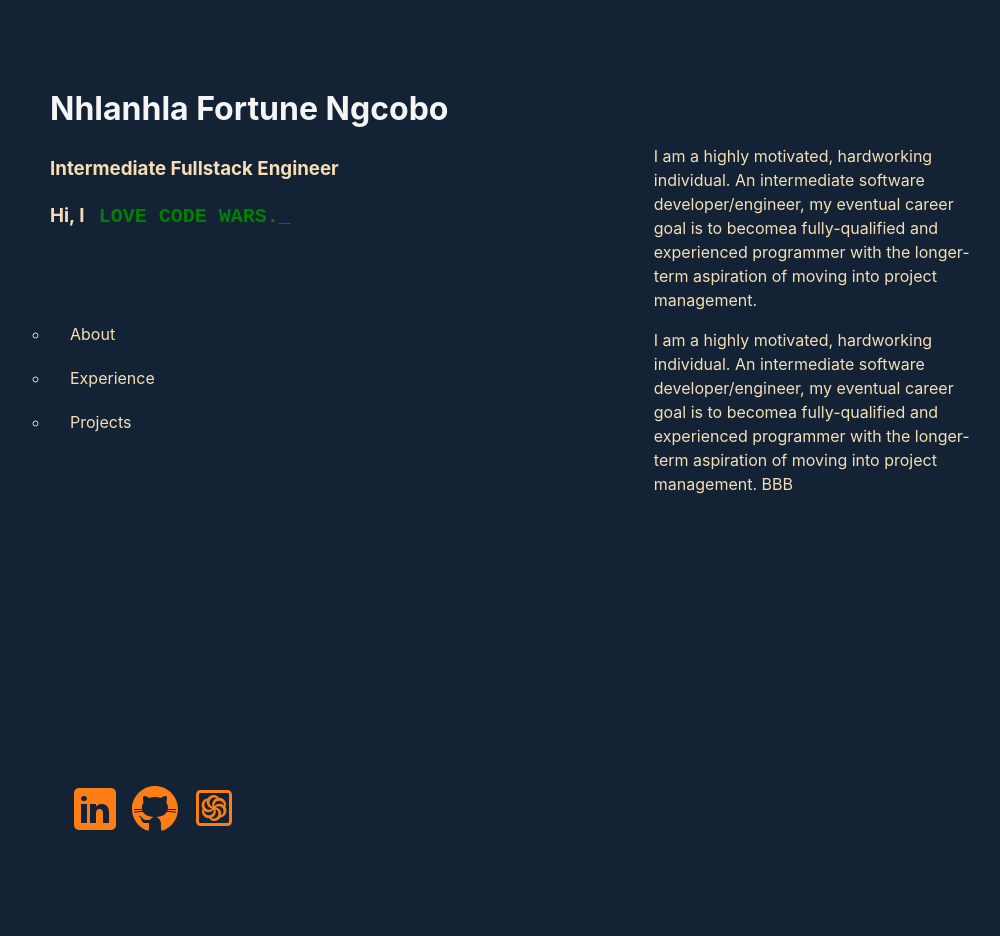
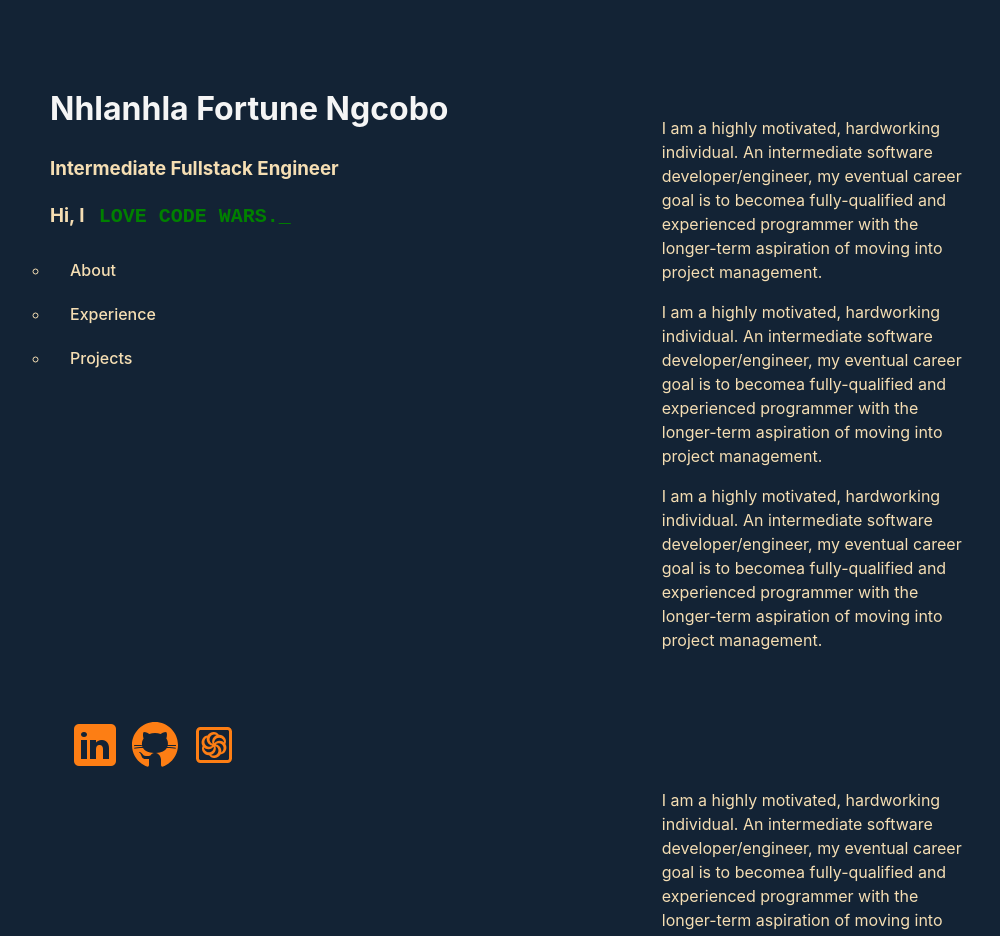
Before and after one commit to nhngcobo/reactportfolio.client, a React (Vite) app: page / in a window 1280 px wide. Shown: the top 936 px of the page, without its empty margins (174-1174 px from the left). Before the commit the page ends 840 px from the top, so only its background shows below. Built offline with nearby package versions, Linux system fonts and the light colour scheme.

Commit message:
component updates

```diff
--- a/package.json
+++ b/package.json
@@ -11,7 +11,9 @@
   },
   "dependencies": {
     "react": "^18.3.1",
-    "react-dom": "^18.3.1"
+    "react-dom": "^18.3.1",
+    "react-router-dom": "^6.28.0",
+    "react-scroll": "^1.9.0"
   },
   "devDependencies": {
     "@eslint/js": "^9.13.0",
--- a/src/App.css
+++ b/src/App.css
@@ -40,7 +40,7 @@ body {
 
 .ComponentAboutUser {
     margin-left: 30%;
-    padding-top: 16vh;
+    padding-top: 10vh;
     width: 50%;
     word-wrap: break-word;
     text-align: left;
@@ -49,6 +49,15 @@ body {
 .ComponentExperience {
     margin-left: 30%;
     width: 50%;
+    margin-top: 10vh;
+    word-wrap: break-word;
+    text-align: left;
+}
+
+.ComponentProjects {
+    margin-left: 30%;
+    width: 50%;
+    margin-top: 10vh;
     word-wrap: break-word;
     text-align: left;
 }
@@ -61,6 +70,26 @@ body {
     margin-top: 20%;
     gap: 5px;
 }
+
+/* Highlight the active link */
+.custom-list .active {
+    background-color: rgba(0, 123, 255, 0.5); /* Bright blue with 50% transparency */
+    color: white; /* Change text color for better contrast */
+    border-radius: 5px; /* Rounded corners for a nicer look */
+    padding: 5px; /* Some padding for the highlight */
+    transition: background-color 0.3s; /* Smooth transition effect */
+}
+
+/* Optionally, highlight the active section */
+.component-section {
+    padding: 20px; /* Add some padding to each section */
+    transition: background-color 0.3s;
+}
+
+.component-section.active-section {
+    background-color: rgba(0, 123, 255, 0.1); /* Light blue background */
+}
+
 
 .ComponentAfooter{
     margin-top: 85%;
--- a/src/App.jsx
+++ b/src/App.jsx
@@ -1,16 +1,18 @@
-import { useEffect, useState } from 'react';
+import { useEffect } from 'react';
+import { Link as ScrollLink } from 'react-scroll'; // Import Link from react-scroll
 import './App.css';
-import  IndexPageComponentA from'./IndexPageComponentA';
+import IndexPageComponentA from './IndexPageComponentA';
 import ComponentAfooter from './componentAfooter';
 import ComponentAboutUser from './componentAboutUser';
 import ComponentExperience from './componentExperience';
+import ComponentProjects from './componentProjects';
+import data from '../src/data/en.json';
+
 
 function App() {
-    const [forecasts, setForecasts] = useState();
-
     useEffect(() => {
         const handleMouseMove = (e) => {
-            const gradient = `radial-gradient(circle ${500}px  at ${e.clientX}px ${e.clientY}px, #304c64, #132335)`;
+            const gradient = `radial-gradient(circle ${500}px at ${e.clientX}px ${e.clientY}px, #304c64, #132335)`;
             document.body.style.background = gradient;
         };
 
@@ -27,29 +29,59 @@ function App() {
         };
     }, []);
 
-
     return (
-        <div className='divideComponents'>
-            <div className='componentA'>
-                <IndexPageComponentA/>
-                <ComponentAfooter/>
+        <div className="divideComponents">
+            <div className="componentA">
+                <IndexPageComponentA />
+                <nav>
+                    <ul className="custom-list">
+                        <li>
+                            <ScrollLink
+                                to="about"
+                                smooth={true}
+                                duration={500}
+                                activeClass="active"
+                            >
+                                About
+                            </ScrollLink>
+                        </li>
+                        <li>
+                            <ScrollLink
+                                to="experience"
+                                smooth={true}
+                                duration={500}
+                                activeClass="active"
+                            >
+                                Experience
+                            </ScrollLink>
+                        </li>
+                        <li>
+                            <ScrollLink
+                                to="projects"
+                                smooth={true}
+                                duration={500}
+                                activeClass="active"
+                            >
+                                Projects
+                            </ScrollLink>
+                        </li>
+                    </ul>
+                </nav>
+                <ComponentAfooter />
             </div>
-            <div className='componentB'>
-                <ComponentAboutUser/>
-                <ComponentExperience/>
+            <div className="componentB">
+                <div id="about" className="component-section">
+                    <ComponentAboutUser />
+                </div>
+                <div id="experience" className="component-section">
+                    <ComponentExperience />
+                </div>
+                <div id="projects" className="component-section">
+                    <ComponentProjects/>
+                </div>
             </div>
         </div>
     );
-
-
-
-    async function populateWeatherData() {
-        const response = await fetch('weatherforecast');
-        const data = await response.json();
-        setForecasts(data);
-    }
-
-
 }
 
 export default App;
--- a/src/IndexPageComponentA.jsx
+++ b/src/IndexPageComponentA.jsx
@@ -1,6 +1,5 @@
 import React from "react";
 import data from '../src/data/en.json';
-import ComponentABody from '../src/componentABody';
 
 class IndexPageComponentA extends React.Component {
   constructor(props) {
@@ -57,7 +56,6 @@ class IndexPageComponentA extends React.Component {
           <h3 className="inline-text">{this.text.overallJobDesc}</h3>
           <h3 className="typing-text">{this.state.overallJobDesc}</h3>
         </div>
-        <ComponentABody/>
       </>
     );
   }
--- a/src/componentABody.jsx
+++ /dev/null
@@ -1,17 +0,0 @@
-import React from "react";
-
-class ComponentABody extends React.Component {
-    render() {
-        return (
-            <div className="ComponentABody">
-                <ul class="custom-list">
-                    <li>About</li>
-                    <li>Experience</li>
-                    <li>Projects</li>
-                </ul>
-            </div>
-        )
-    }
-}
-
-export default ComponentABody;
--- a/src/componentAboutUser.jsx
+++ b/src/componentAboutUser.jsx
@@ -13,6 +13,8 @@ class ComponentAboutUser extends React.Component {
         return (
             <div className="ComponentAboutUser">
                 <p>{this.text.jobDesc}</p>
+                <p>{this.text.jobDesc}</p>
+                <p>{this.text.jobDesc}</p>
             </div>
         )
     }
--- a/src/componentAfooter.jsx
+++ b/src/componentAfooter.jsx
@@ -4,14 +4,34 @@ import githubLogo from '../src/assets/icons8-github.svg';
 import codewarsLogo from '../src/assets/icons8-codewars.svg';
 
 class ComponentAfooter extends React.Component {
+    // Function to open an external window
+    openWindowToExternalDomain = (url) => {
+        url && window.open(url, url)
+    }
+
     render() {
         return (
             <div className="ComponentAfooter">
-                <a href="https://www.linkedin.com/in/nhlanhla-fortune-ngcobo-71072a166" target="_blank"><img src={linkedInlogo} alt="Logo" /></a>
-                <a href="https://github.com/nhngcobo" target="_blank"><img src={githubLogo} alt="Logo" /></a>
-                <a href="https://www.codewars.com/users/nfortunengcobo@gmail.com" target="_blank"><img src={codewarsLogo} alt="Logo"/></a>
+                <img
+                    src={linkedInlogo}
+                    alt="LinkedIn Logo"
+                    onClick={() => this.openWindowToExternalDomain("https://www.linkedin.com/in/nhlanhla-fortune-ngcobo-71072a166")}
+                    style={{ cursor: "pointer" }}
+                />
+                <img
+                    src={githubLogo}
+                    alt="GitHub Logo"
+                    onClick={() => this.openWindowToExternalDomain("https://github.com/nhngcobo")}
+                    style={{ cursor: "pointer" }}
+                />
+                <img
+                    src={codewarsLogo}
+                    alt="Codewars Logo"
+                    onClick={() => this.openWindowToExternalDomain("https://www.codewars.com/users/nfortunengcobo@gmail.com")}
+                    style={{ cursor: "pointer" }}
+                />
             </div>
-        )
+        );
     }
 }
 
--- /dev/null
+++ b/src/componentProjects.jsx
@@ -0,0 +1,21 @@
+import React from "react";
+import data from './data/en.json';
+
+class ComponentProjects extends React.Component {
+
+    constructor(props) {
+        super(props);
+        this.text = data;
+      }
+
+
+    render() {
+        return (
+            <div className="ComponentProjects">
+                <p>{this.text.jobProjects}</p>
+            </div>
+        )
+    }
+}
+
+export default ComponentProjects;
--- a/src/data/en.json
+++ b/src/data/en.json
@@ -8,6 +8,9 @@
         "overallCodeWars" : "LOVE CODE WARS.",
         "overallGitHub" : " KIND OF LIKE GITHUB.",
         "jobDesc": "I am a highly motivated, hardworking individual. An intermediate software developer/engineer, my eventual career goal is to becomea fully-qualified and experienced programmer with the longer-term aspiration of moving into project management.",
-        "jobDescCompB": "I am a highly motivated, hardworking individual. An intermediate software developer/engineer, my eventual career goal is to becomea fully-qualified and experienced programmer with the longer-term aspiration of moving into project management. BBB"
-
+        "jobDescCompB": "I am a highly motivated, hardworking individual. An intermediate software developer/engineer, my eventual career goal is to becomea fully-qualified and experienced programmer with the longer-term aspiration of moving into project management. BBB",
+        "jobProjects": "I am a highly motivated, hardworking individual. An intermediate software developer/engineer, my eventual career goal is to becomea fully-qualified and experienced programmer with the longer-term aspiration of moving into project management. Projects",
+        "About": "About",
+        "Projects": "Projects",
+        "Experince": "Experince"
 }
--- a/src/index.css
+++ b/src/index.css
@@ -15,12 +15,13 @@
 
 a {
   font-weight: 500;
-  color: #646cff;
+  color: wheat;
   text-decoration: inherit;
+  &:hover {
+    color: wheat;
+  }
 }
-a:hover {
-  color: #535bf2;
-}
+
 
 body {
   margin: 0;
@@ -85,9 +86,10 @@ button {
   cursor: pointer;
   transition: border-color 0.25s;
 }
-/* button:hover {
-  border-color: #646cff;
-} */
+ button:hover {
+  border-color: wheat;
+}
+
 button:focus,
 button:focus-visible {
   outline: 4px auto -webkit-focus-ring-color;
@@ -98,9 +100,7 @@ button:focus-visible {
     color: wheat;
     background-color: #132335;
   }
-  /* :hover {
-    color: #f6f6f8;
-  } */
+
   button {
     background-color: #f9f9f9;
   }
```
Also changed, not shown: 2 other files (tests, documents, lock files or other folders).
